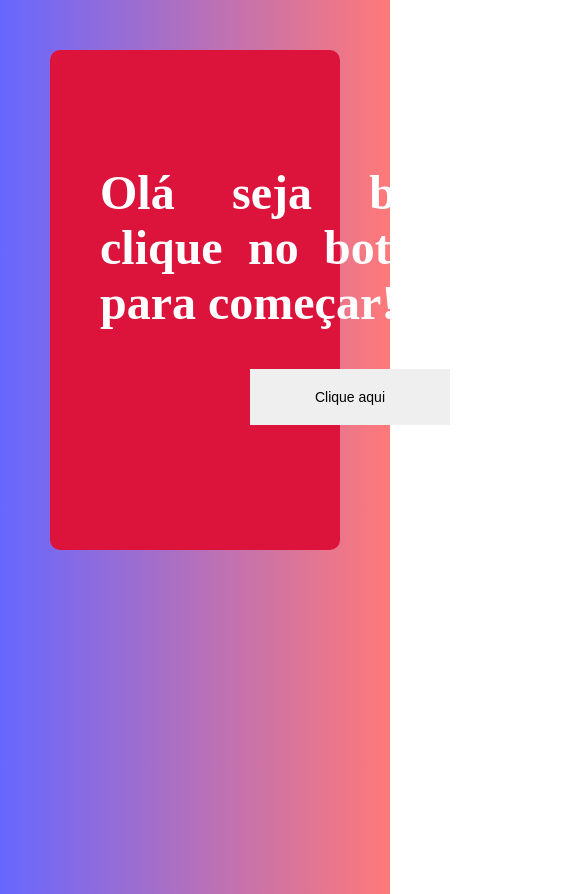
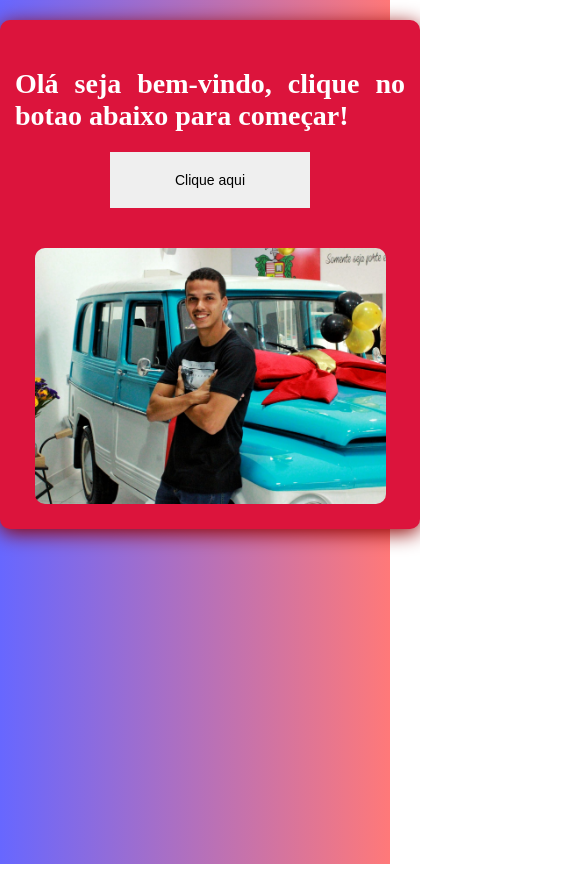
Before and after one commit to ThiagoOliveiraFranca/mysite, a plain HTML site: page index.html in a window 390 px wide. Shown: the top 894 px of the page, 585 px wide, since content can reach past the window. After the commit the page ends 864 px from the top, so only its background shows below. Drawn offline with Linux system fonts and the light colour scheme.

Commit message:
Update style.css

```diff
--- a/scr/style.css
+++ b/scr/style.css
@@ -7,7 +7,6 @@ body {
     background-repeat: no-repeat;
     background-size: cover;
     background-position: center;
-
 }
 
 #botaoini {
@@ -31,31 +30,58 @@ body {
 }
 
 #box-inicial {
-    margin: 50px;
+    margin: 100px auto;
     background-color: crimson;
-    height: 500px;
+    height: auto;
     border-radius: 10px;
+    width: 100%;
+    max-width: 800px;
+    padding: 20px;
+    box-shadow: 0px 4px 20px rgb(142, 0, 0);
+
+
 }
 h2 {
     text-align: justify;
-    font-size: 48px;
-    width: 500px;
+    font-size: 36px;
+    width: 100%;
     color: white;
+    margin-bottom: 20px;
 }
 #foto_texto{
     display: flex;
+    flex-direction: row;
     justify-content: space-between;
     align-items: center;
-    margin: 50px;
-
+    margin: 20px auto;
+    gap: 20px;
 }
 
 #foto_ini {
-    height: 400px;
-    margin-top: 50px;
+    height: auto;
+    width: 90%;
+    max-width: 350px;
+    margin-top: 20px;
     border-radius: 10px;
 }
 
+@media (max-width: 768px) {
+    #box-inicial {
+        margin: 20px auto;
+        padding: 15px;
+    }
+    h2{
+        font-size: 28px;
+    }
+    #foto_texto {
+        margin: 10px auto;
+        flex-direction: column;
+    }
+    #foto_ini {
+        max-width: 100%;
+        height: auto;
+    }
+}
 
 .login-box {
     height: 500px;
```
